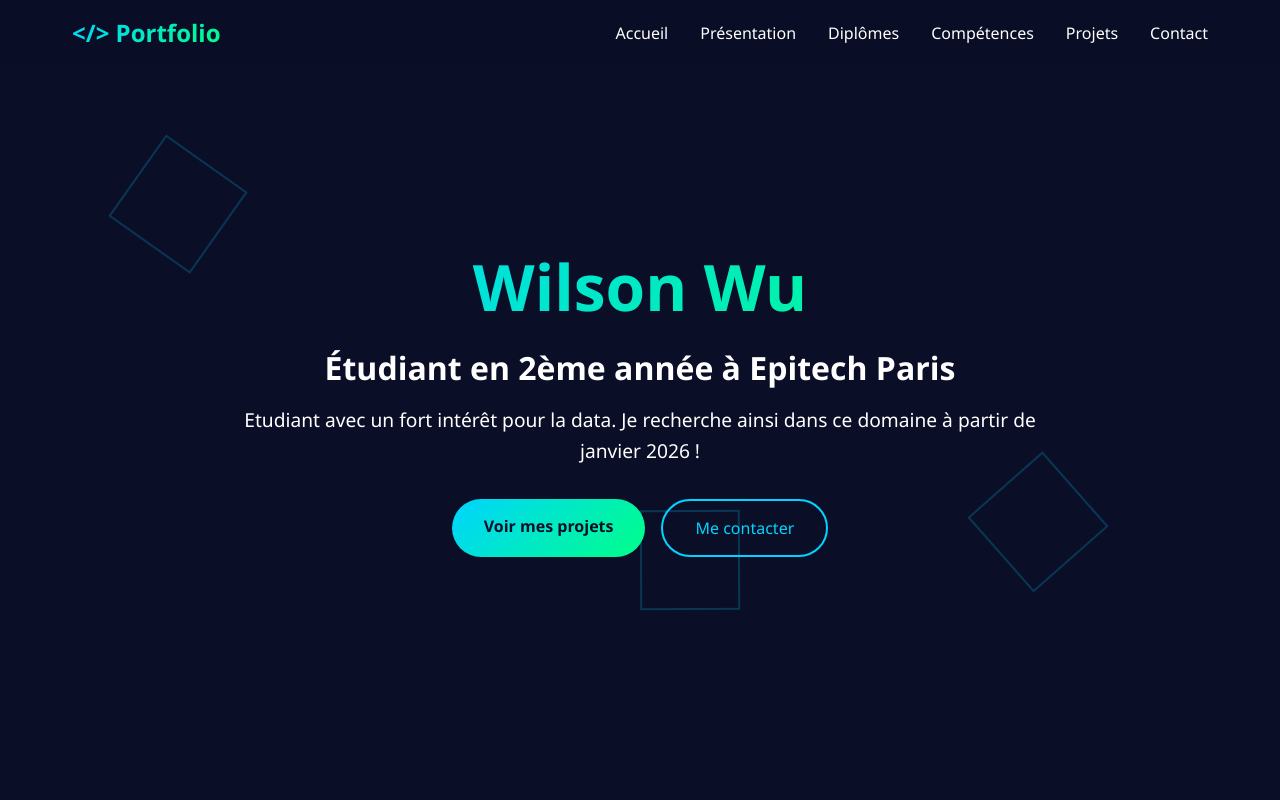
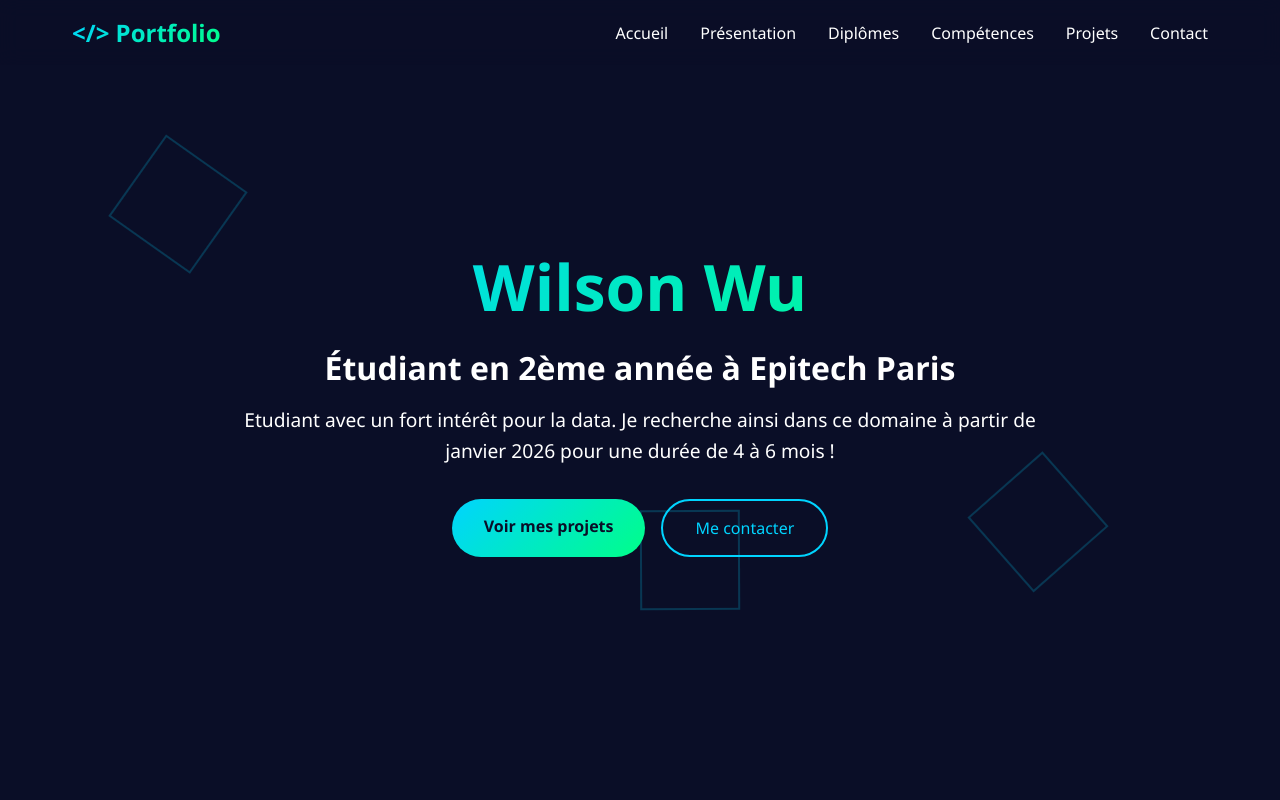
Before and after one commit to Wilson-Epitek/porto, a React (Create React App) app: page / in a window 1280 px wide. Shown: the top 800 px of the page. Built offline with nearby package versions, Linux system fonts and the light colour scheme.

Commit message:
Modification du home

```diff
--- a/src/components/Home.js
+++ b/src/components/Home.js
@@ -9,7 +9,7 @@ const Home = () => {
           <h1 className="glitch" data-text="Bienvenue">Wilson Wu</h1>
         </div>
         <h2 className="subtitle">Étudiant en 2ème année à Epitech Paris</h2>
-        <p className="description">Etudiant avec un fort intérêt pour la data. Je recherche ainsi dans ce domaine à partir de janvier 2026 !</p>
+        <p className="description">Etudiant avec un fort intérêt pour la data. Je recherche ainsi dans ce domaine à partir de janvier 2026 pour une durée de 4 à 6 mois !</p>
         <div className="cta-buttons">
           <a href="#projects" className="btn-primary">Voir mes projets</a>
           <a href="#contact" className="btn-secondary">Me contacter</a>
```
